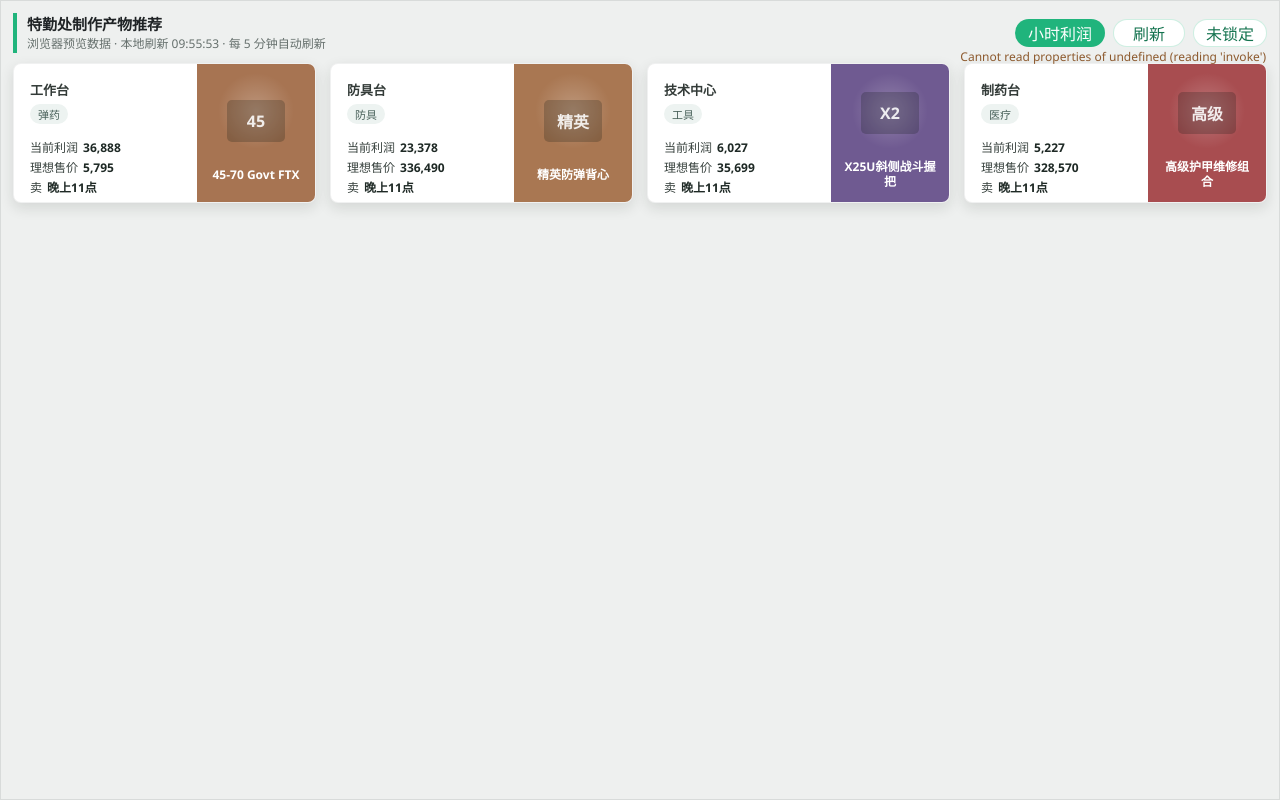
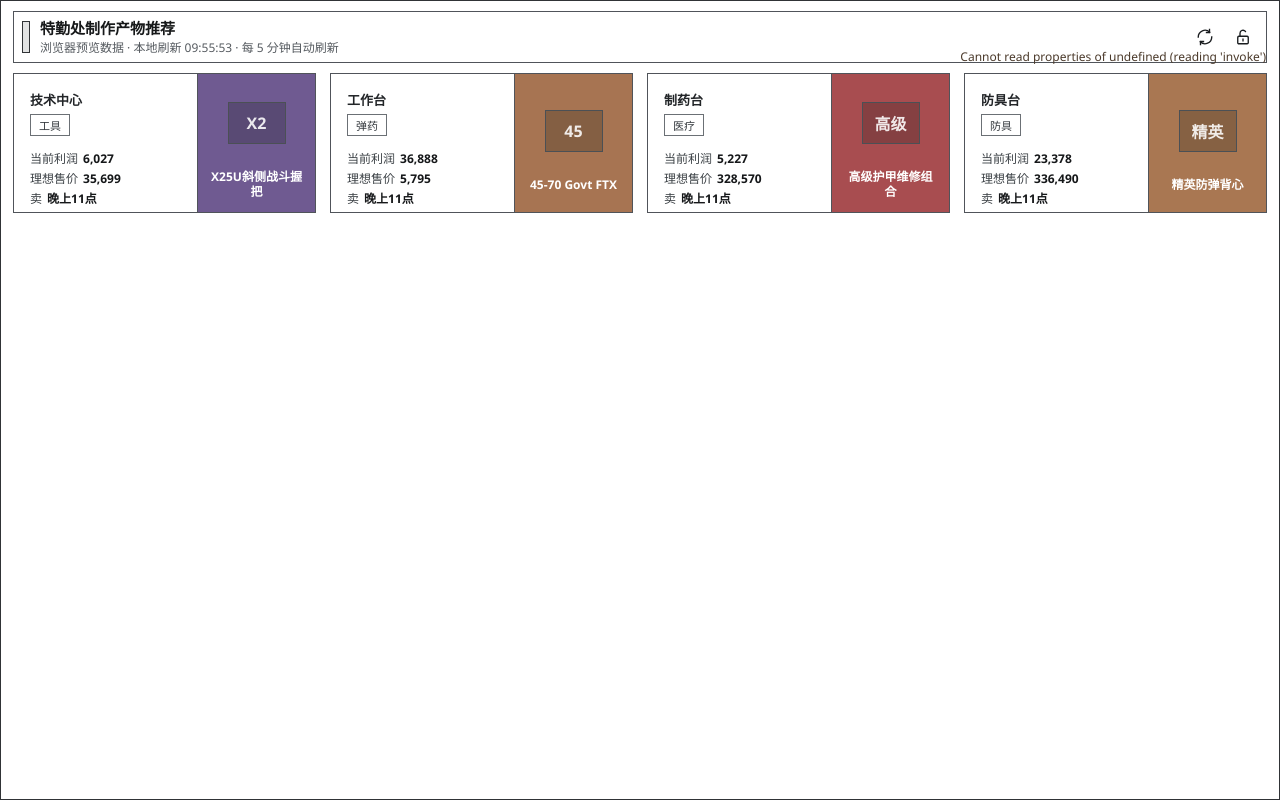
Before and after one commit to coofly/df_desktop_assistant, a SvelteKit app: page / in a window 1280 px wide. Built offline with nearby package versions, Linux system fonts and the light colour scheme.

Commit message:
Add main panel opacity settings and tray menu popup

```diff
--- a/src-tauri/tauri.conf.json
+++ b/src-tauri/tauri.conf.json
@@ -19,7 +19,9 @@
         "minHeight": 220,
         "decorations": false,
         "resizable": false,
-        "alwaysOnTop": true
+        "alwaysOnTop": true,
+        "transparent": true,
+        "shadow": false
       }
     ],
     "security": {
--- a/src/routes/+page.svelte
+++ b/src/routes/+page.svelte
@@ -23,11 +23,8 @@
   type AssistantSettings = {
     refreshIntervalMinutes: number;
     launchOnStartup: boolean;
+    mainWindowOpacityPercent: number;
   };
-
-  type SortMode = "profit" | "station";
-
-  const stationOrder = ["技术中心", "工作台", "制药台", "防具台"];
 
   const previewSnapshot: AssistantSnapshot = {
     locked: false,
@@ -81,24 +78,14 @@
   };
 
   let snapshot = $state<AssistantSnapshot>(previewSnapshot);
-  let sortMode = $state<SortMode>("profit");
   let loading = $state(true);
   let error = $state("");
   let refreshedAt = $state("未刷新");
   let failedImages = $state<Set<string>>(new Set());
   let refreshIntervalMinutes = $state(5);
+  let mainWindowOpacityPercent = $state(5);
   let refreshTimer: ReturnType<typeof window.setInterval> | undefined;
   let unlistenSettings: UnlistenFn | undefined;
-
-  const sortedRecommendations = $derived(
-    [...snapshot.recommendations].sort((left, right) => {
-      if (sortMode === "profit") {
-        return right.currentProfit - left.currentProfit;
-      }
-
-      return stationOrder.indexOf(left.station) - stationOrder.indexOf(right.station);
-    })
-  );
 
   function formatNumber(value: number) {
     return new Intl.NumberFormat("zh-CN").format(value);
@@ -118,6 +105,18 @@
     }
 
     return Math.min(60, Math.max(1, Math.round(value)));
+  }
+
+  function clampOpacity(value: number) {
+    if (Number.isNaN(value)) {
+      return 5;
+    }
+
+    return Math.min(100, Math.max(5, Math.round(value)));
+  }
+
+  function panelBackground() {
+    return `rgba(239, 240, 238, ${mainWindowOpacityPercent / 100})`;
   }
 
   async function writeLog(message: string) {
@@ -162,8 +161,10 @@
     try {
       const settings = await invoke<AssistantSettings>("get_settings");
       refreshIntervalMinutes = clampInterval(settings.refreshIntervalMinutes);
+      mainWindowOpacityPercent = clampOpacity(settings.mainWindowOpacityPercent);
     } catch {
       refreshIntervalMinutes = 5;
+      mainWindowOpacityPercent = 5;
       writeLog("设置加载失败，使用默认刷新间隔：5 分钟");
     }
 
@@ -172,19 +173,25 @@
 
   function applySettings(settings: AssistantSettings) {
     refreshIntervalMinutes = clampInterval(settings.refreshIntervalMinutes);
+    mainWindowOpacityPercent = clampOpacity(settings.mainWindowOpacityPercent);
     scheduleRefresh();
   }
 
   async function setLocked(locked: boolean) {
     try {
-      snapshot = await invoke<AssistantSnapshot>("set_lock_state", { locked });
+      const nextLocked = await invoke<boolean>("set_lock_state", { locked });
+      snapshot = { ...snapshot, locked: nextLocked };
     } catch {
       snapshot = { ...snapshot, locked };
       writeLog(`锁定状态更新失败，预览状态改为：${locked ? "锁定" : "解锁"}`);
     }
   }
 
-  async function beginDrag() {
+  async function beginDrag(event: PointerEvent) {
+    if (event.button !== 0) {
+      return;
+    }
+
     if (snapshot.locked) {
       return;
     }
@@ -193,6 +200,20 @@
       await invoke("start_window_drag");
     } catch {
       // Browser preview cannot call the Tauri window command.
+    }
+  }
+
+  async function openTitleBarMenu(event: MouseEvent) {
+    event.preventDefault();
+    event.stopPropagation();
+
+    try {
+      await invoke("show_tray_menu_at_title_bar", {
+        x: event.clientX,
+        y: event.clientY
+      });
+    } catch {
+      // Browser preview cannot call the Tauri menu command.
     }
   }
 
@@ -233,7 +254,7 @@
   <title>三角洲行动特勤处制作助手</title>
 </svelte:head>
 
-<main class="assistant-shell">
+<main class="assistant-shell" style={`--panel-bg: ${panelBackground()}`}>
   <header
     class:locked={snapshot.locked}
     class="top-bar"
@@ -241,6 +262,7 @@
     tabindex="0"
     aria-label="拖动窗口"
     onpointerdown={beginDrag}
+    oncontextmenu={openTitleBarMenu}
   >
     <div class="title-block">
       <span class="rail"></span>
@@ -257,26 +279,41 @@
       onpointerdown={(event) => event.stopPropagation()}
     >
       <button
-        class:active={sortMode === "profit"}
+        class="icon-button"
         type="button"
-        title="按利润排序"
-        onclick={() => {
-          sortMode = sortMode === "profit" ? "station" : "profit";
-          writeLog(`排序方式切换为：${sortMode === "profit" ? "小时利润" : "工作台顺序"}`);
-        }}
+        title="刷新推荐"
+        aria-label="刷新推荐"
+        onclick={loadRecommendations}
+        disabled={loading}
       >
-        {sortMode === "profit" ? "小时利润" : "工作台序"}
-      </button>
-      <button type="button" title="刷新推荐" onclick={loadRecommendations} disabled={loading}>
-        {loading ? "刷新中" : "刷新"}
+        <svg viewBox="0 0 24 24" aria-hidden="true">
+          <path d="M21 12a9 9 0 0 1-15.3 6.4" />
+          <path d="M3 12A9 9 0 0 1 18.3 5.6" />
+          <path d="M18 2v4h-4" />
+          <path d="M6 22v-4h4" />
+        </svg>
       </button>
       <button
         class:locked={snapshot.locked}
+        class="icon-button"
         type="button"
         title={snapshot.locked ? "解锁窗口位置" : "锁定窗口位置"}
+        aria-label={snapshot.locked ? "解锁窗口位置" : "锁定窗口位置"}
         onclick={() => setLocked(!snapshot.locked)}
       >
-        {snapshot.locked ? "已锁定" : "未锁定"}
+        {#if snapshot.locked}
+          <svg viewBox="0 0 24 24" aria-hidden="true">
+            <rect x="5" y="11" width="14" height="10" rx="1.5" />
+            <path d="M8 11V7a4 4 0 0 1 8 0v4" />
+            <path d="M12 15v2" />
+          </svg>
+        {:else}
+          <svg viewBox="0 0 24 24" aria-hidden="true">
+            <rect x="5" y="11" width="14" height="10" rx="1.5" />
+            <path d="M8 11V7a4 4 0 0 1 7.2-2.4" />
+            <path d="M12 15v2" />
+          </svg>
+        {/if}
       </button>
     </div>
   </header>
@@ -286,7 +323,7 @@
   {/if}
 
   <section class="recommendations" aria-label="制作推荐列表">
-    {#each sortedRecommendations as recommendation}
+    {#each snapshot.recommendations as recommendation}
       <article class="card">
         <div class="meta">
           <span class="station">{recommendation.station}</span>
@@ -340,7 +377,7 @@
     margin: 0;
     min-width: 860px;
     overflow: hidden;
-    color: #202426;
+    color: #17191a;
     background: transparent;
     font-family:
       "Microsoft YaHei UI", "Microsoft YaHei", "Segoe UI", system-ui, sans-serif;
@@ -354,9 +391,9 @@
     width: 100vw;
     height: 100vh;
     padding: 10px 12px 12px;
-    background: #eef0ef;
-    border: 1px solid rgb(23 34 31 / 10%);
-    box-shadow: 0 18px 44px rgb(16 24 22 / 18%);
+    background: var(--panel-bg, rgb(239 240 238 / 85%));
+    border: 1px solid #303336;
+    box-shadow: none;
   }
 
   .top-bar {
@@ -365,9 +402,12 @@
     align-items: center;
     justify-content: space-between;
     gap: 18px;
-    padding: 2px 0 10px;
+    margin-bottom: 10px;
+    border: 1px solid #50545a;
+    padding: 7px 8px;
     cursor: grab;
     user-select: none;
+    background: rgb(255 255 255 / 42%);
   }
 
   .top-bar.locked {
@@ -382,9 +422,10 @@
   }
 
   .rail {
-    width: 4px;
-    height: 40px;
-    background: #20b47c;
+    width: 8px;
+    height: 32px;
+    border: 1px solid #303336;
+    background: rgb(23 25 26 / 12%);
   }
 
   h1 {
@@ -397,7 +438,7 @@
 
   p {
     margin: 4px 0 0;
-    color: #66706d;
+    color: #565b60;
     font-size: 12px;
     line-height: 1.2;
   }
@@ -408,29 +449,43 @@
     gap: 8px;
   }
 
-  button {
-    min-width: 72px;
-    height: 28px;
-    border: 1px solid rgb(32 180 124 / 22%);
-    border-radius: 999px;
-    padding: 0 12px;
-    color: #14734f;
-    background: #ffffff;
+  .icon-button {
+    display: grid;
+    width: 30px;
+    height: 30px;
+    min-width: 30px;
+    place-items: center;
+    border: 0;
+    border-radius: 0;
+    padding: 0;
+    color: #191c1f;
+    background: transparent;
     box-shadow: none;
     cursor: pointer;
   }
 
-  button:hover {
-    border-color: rgb(32 180 124 / 44%);
+  .icon-button svg {
+    display: block;
+    width: 18px;
+    height: 18px;
+    fill: none;
+    stroke: currentColor;
+    stroke-linecap: square;
+    stroke-linejoin: miter;
+    stroke-width: 1.8;
   }
 
-  button.active,
-  button.locked {
-    color: #ffffff;
-    background: #20b47c;
+  .icon-button:hover {
+    color: #000000;
+    background: rgb(23 25 26 / 8%);
   }
 
-  button:disabled {
+  .icon-button.locked {
+    color: #ffffff;
+    background: #25282b;
+  }
+
+  .icon-button:disabled {
     cursor: wait;
     opacity: 0.62;
   }
@@ -440,7 +495,7 @@
     top: 50px;
     right: 14px;
     margin: 0;
-    color: #8d5a2e;
+    color: #4b3a2b;
     font-size: 12px;
   }
 
@@ -455,10 +510,10 @@
     grid-template-columns: minmax(124px, 1fr) 118px;
     min-height: 140px;
     overflow: hidden;
-    border: 1px solid rgb(15 23 20 / 6%);
-    border-radius: 8px;
-    background: #ffffff;
-    box-shadow: 0 5px 14px rgb(22 30 27 / 12%);
+    border: 1px solid #50545a;
+    border-radius: 0;
+    background: rgb(255 255 255 / 50%);
+    box-shadow: none;
   }
 
   .meta,
@@ -477,15 +532,16 @@
   .station {
     font-size: 13px;
     font-weight: 700;
-    color: #333b38;
+    color: #222528;
   }
 
   .category {
     width: fit-content;
-    border-radius: 999px;
+    border: 1px solid #6b7075;
+    border-radius: 0;
     padding: 2px 8px;
-    color: #49615a;
-    background: #edf3f1;
+    color: #33383d;
+    background: rgb(255 255 255 / 42%);
     font-size: 11px;
   }
 
@@ -507,11 +563,11 @@
   }
 
   dt {
-    color: #37413d;
+    color: #3b4045;
   }
 
   dd {
-    color: #1e2925;
+    color: #151719;
     font-weight: 800;
   }
 
@@ -525,10 +581,9 @@
     gap: 10px;
     min-width: 0;
     padding: 12px;
+    border-left: 1px solid #50545a;
     color: #ffffff;
-    background:
-      radial-gradient(circle at 50% 34%, rgb(255 255 255 / 24%), transparent 35%),
-      var(--accent);
+    background: var(--accent);
   }
 
   .visual-slot {
@@ -544,7 +599,8 @@
     width: 58px;
     height: 42px;
     place-items: center;
-    border-radius: 5px;
+    border: 1px solid #4b5055;
+    border-radius: 0;
     color: rgb(255 255 255 / 88%);
     background: rgb(12 18 16 / 22%);
     font-weight: 900;
@@ -555,7 +611,7 @@
     width: 72px;
     height: 72px;
     object-fit: contain;
-    filter: drop-shadow(0 8px 10px rgb(0 0 0 / 20%));
+    filter: none;
   }
 
 
```
Also changed, not shown: src/routes/settings/+page.svelte (+45 -3 lines), 1 other file (tests, documents, lock files or other folders).
